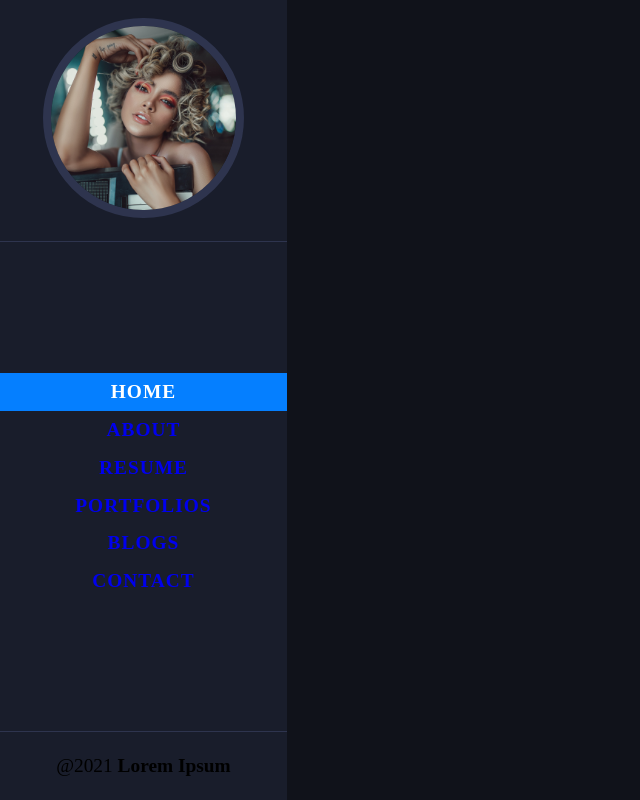
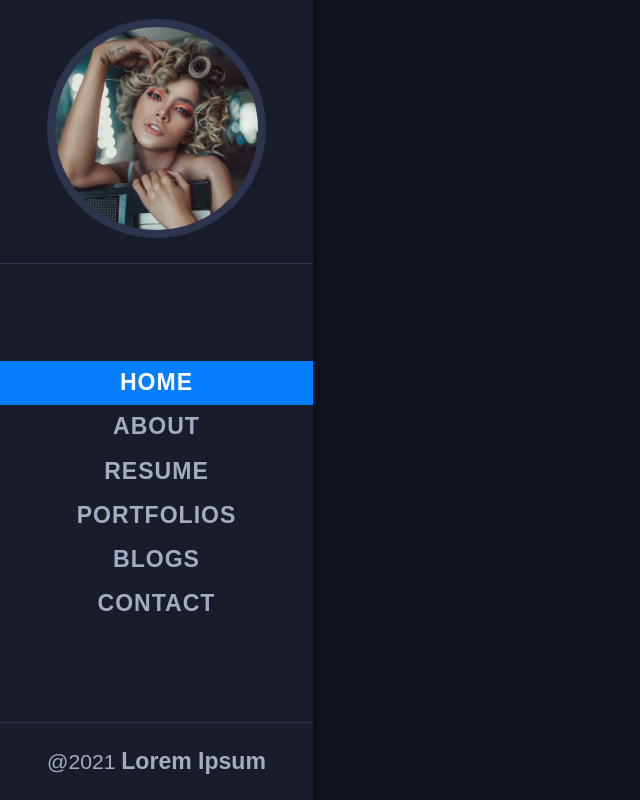
Before and after one commit to roy-rgb/my_portfolio, a React (Create React App) app: page / in a window 1280 px wide. Shown: the whole page, without its empty margins (0-640 px from the left). Built offline with nearby package versions, Linux system fonts and the light colour scheme.

Commit message:
globalstyle

```diff
--- a/src/styles/GlobalStyle.js
+++ b/src/styles/GlobalStyle.js
@@ -26,14 +26,21 @@ const GlobalStyle = createGlobalStyle`
     margin: 0;
     padding: 0;
     box-sizing: border-box;
-    font-size: 1.1rem;
+    font-size: 1.2rem;
     list-style: none;
     text-decoration: none;
+    font-family: 'Nunito', sans-serif;
 
 }
 
 body{
     background-color: var(  --background-dark-color);
+    color: var(--font-light-color);
+}
+a{
+    font-family: inherit;
+    color: inherit;
+    font-size: inherit;
 }
 
 `;
```
